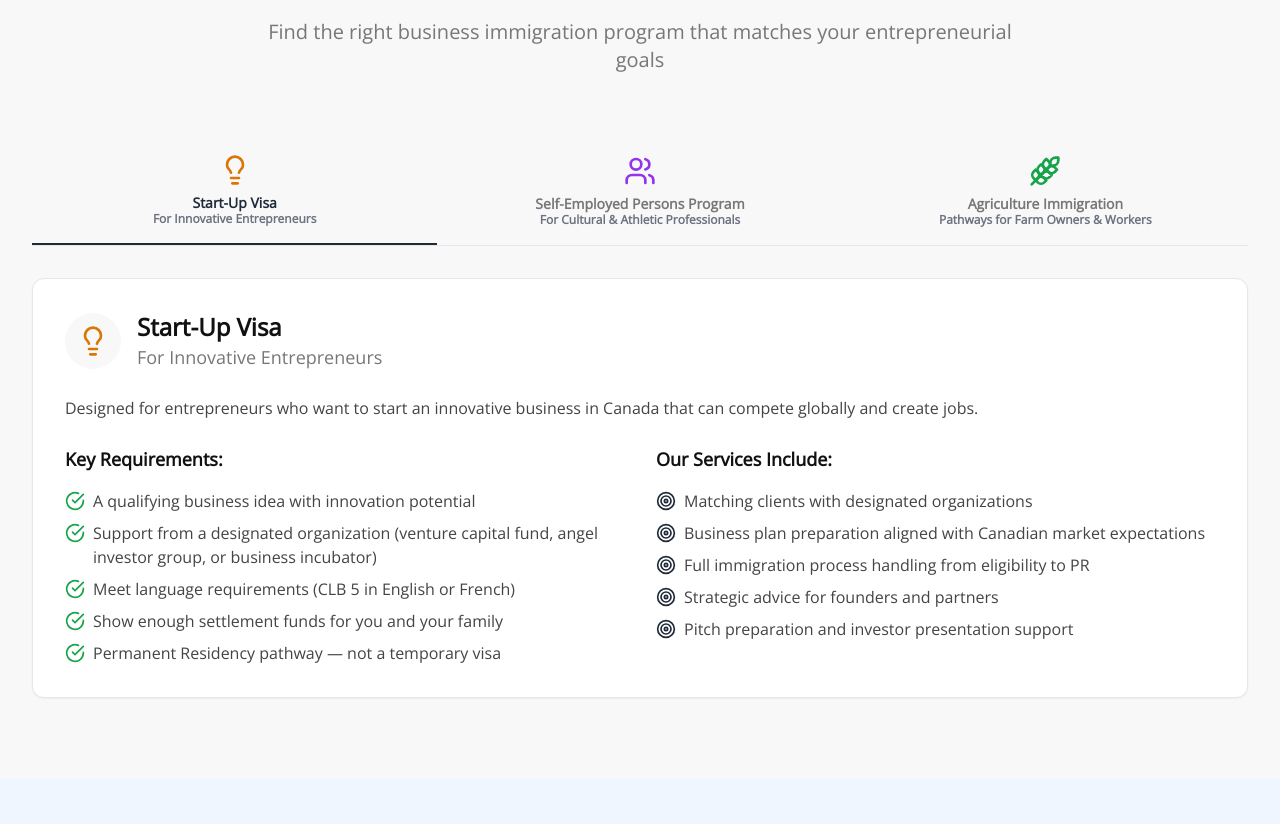
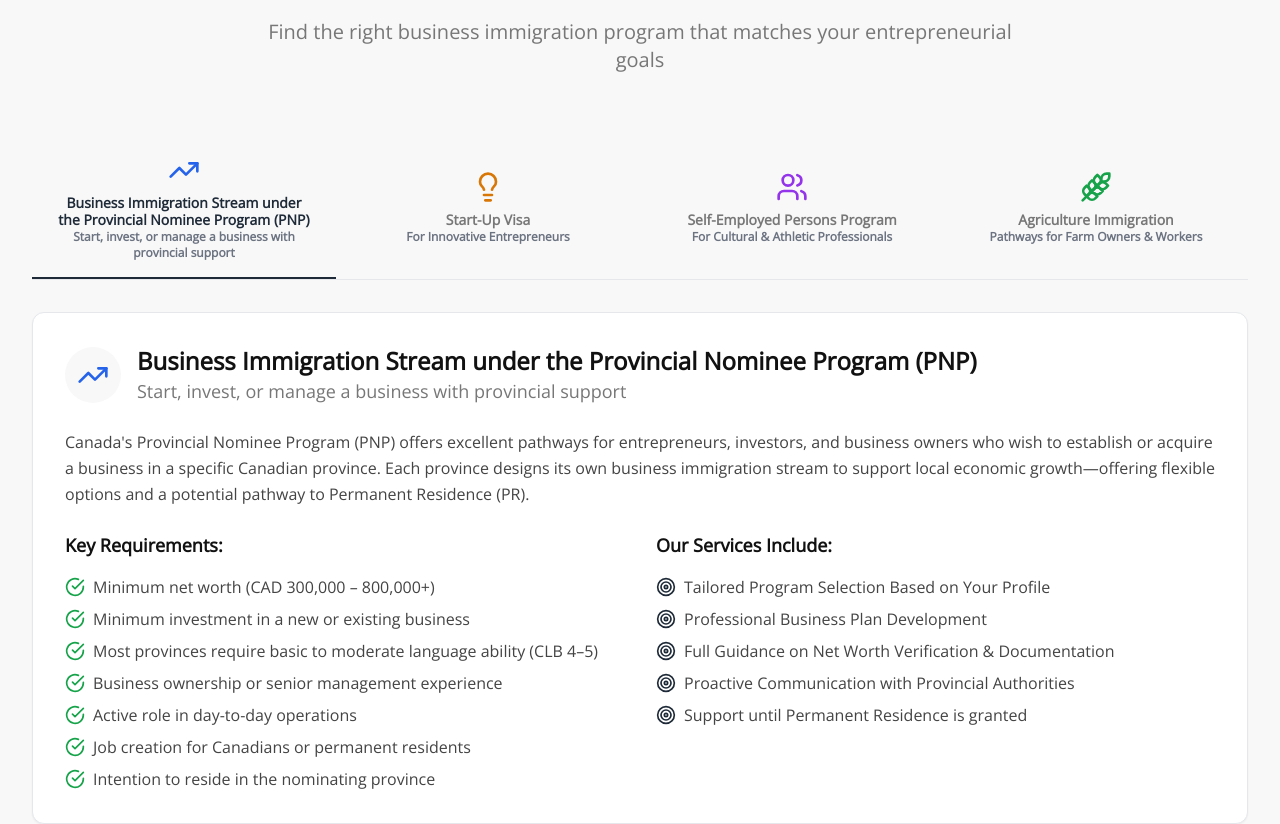
Before and after one commit to livefree-coder/Latest-LiveFree-, a React (Vite) app: page /business-immigration in a window 1280 px wide. Shown: the part 2080-2904 px from the top of the page. Built offline with nearby package versions, Linux system fonts and the light colour scheme.

Commit message:
Updated BusinessImmigrationPage.tsx

```diff
--- a/src/pages/AboutPage.tsx
+++ b/src/pages/AboutPage.tsx
@@ -467,24 +467,27 @@ const AboutPage: React.FC = () => {
 
           <div className="grid grid-cols-1 md:grid-cols-2 lg:grid-cols-3 gap-8">
             {/* Team Member 1 */}
-            <div className="bg-bg-light-gray rounded-xl p-8 text-center hover:scale-105 transition-transform duration-300 cursor-pointer">
+            <div className="bg-bg-light-gray rounded-xl p-8 text-center hover:scale-105 transition-transform duration-300 cursor-pointer flex flex-col">
               <div className="w-32 h-32 bg-gradient-to-br from-secondary-navy to-bg-dark-navy rounded-full mx-auto mb-6 flex items-center justify-center">
                 <Users className="w-16 h-16 text-white" />
               </div>
+              <div className="flex-1 flex flex-col justify-center">
                 <h4 className="text-xl font-bold text-bg-dark-navy mb-2">
                   Senior Immigration Consultant
                 </h4>
-              <p className="text-secondary-navy font-semibold mb-4">RCIC, LLB</p>
+                <p className="text-secondary-navy font-semibold mb-4">RCIC</p>
                 <p className="text-text-muted leading-relaxed">
                   Regulated Canadian Immigration Consultant with extensive experience in complex immigration cases.
                 </p>
               </div>
+            </div>
 
             {/* Team Member 2 */}
-            <div className="bg-bg-light-gray rounded-xl p-8 text-center hover:scale-105 transition-transform duration-300 cursor-pointer">
+            <div className="bg-bg-light-gray rounded-xl p-8 text-center hover:scale-105 transition-transform duration-300 cursor-pointer flex flex-col">
               <div className="w-32 h-32 bg-gradient-to-br from-primary-red to-red-600 rounded-full mx-auto mb-6 flex items-center justify-center">
                 <Scale className="w-16 h-16 text-white" />
               </div>
+              <div className="flex-1 flex flex-col justify-center">
                 <h4 className="text-xl font-bold text-bg-dark-navy mb-2">
                   Legal Advisor
                 </h4>
@@ -493,12 +496,14 @@ const AboutPage: React.FC = () => {
                   International legal expert specializing in immigration law and humanitarian cases.
                 </p>
               </div>
+            </div>
 
             {/* Team Member 3 */}
-            <div className="bg-bg-light-gray rounded-xl p-8 text-center hover:scale-105 transition-transform duration-300 cursor-pointer">
+            <div className="bg-bg-light-gray rounded-xl p-8 text-center hover:scale-105 transition-transform duration-300 cursor-pointer flex flex-col">
               <div className="w-32 h-32 bg-gradient-to-br from-green-600 to-teal-600 rounded-full mx-auto mb-6 flex items-center justify-center">
                 <Globe className="w-16 h-16 text-white" />
               </div>
+              <div className="flex-1 flex flex-col justify-center">
                 <h4 className="text-xl font-bold text-bg-dark-navy mb-2">
                   Client Relations Manager
                 </h4>
@@ -506,6 +511,7 @@ const AboutPage: React.FC = () => {
                 <p className="text-text-muted leading-relaxed">
                   Dedicated to ensuring exceptional client experience and seamless communication.
                 </p>
+              </div>
             </div>
           </div>
         </div>
--- a/src/pages/BusinessImmigrationPage.tsx
+++ b/src/pages/BusinessImmigrationPage.tsx
@@ -9,6 +9,29 @@ const BusinessImmigrationPage: React.FC = () => {
   const navigate = useNavigate();
 
   const businessPathways = [
+    {
+      id: 'pnp-business',
+      title: 'Business Immigration Stream under the Provincial Nominee Program (PNP)',
+      subtitle: 'Start, invest, or manage a business with provincial support',
+      icon: <TrendingUp className="w-8 h-8 text-blue-600" />,
+      description: 'Canada\'s Provincial Nominee Program (PNP) offers excellent pathways for entrepreneurs, investors, and business owners who wish to establish or acquire a business in a specific Canadian province. Each province designs its own business immigration stream to support local economic growth—offering flexible options and a potential pathway to Permanent Residence (PR).',
+      details: [
+        'Minimum net worth (CAD 300,000 – 800,000+)',
+        'Minimum investment in a new or existing business',
+        'Most provinces require basic to moderate language ability (CLB 4–5)',
+        'Business ownership or senior management experience',
+        'Active role in day-to-day operations',
+        'Job creation for Canadians or permanent residents',
+        'Intention to reside in the nominating province'
+      ],
+      services: [
+        'Tailored Program Selection Based on Your Profile',
+        'Professional Business Plan Development',
+        'Full Guidance on Net Worth Verification & Documentation',
+        'Proactive Communication with Provincial Authorities',
+        'Support until Permanent Residence is granted'
+      ]
+    },
     {
       id: 'startup-visa',
       title: 'Start-Up Visa',
```
Lines whose indentation alone changed are shown as unchanged.
